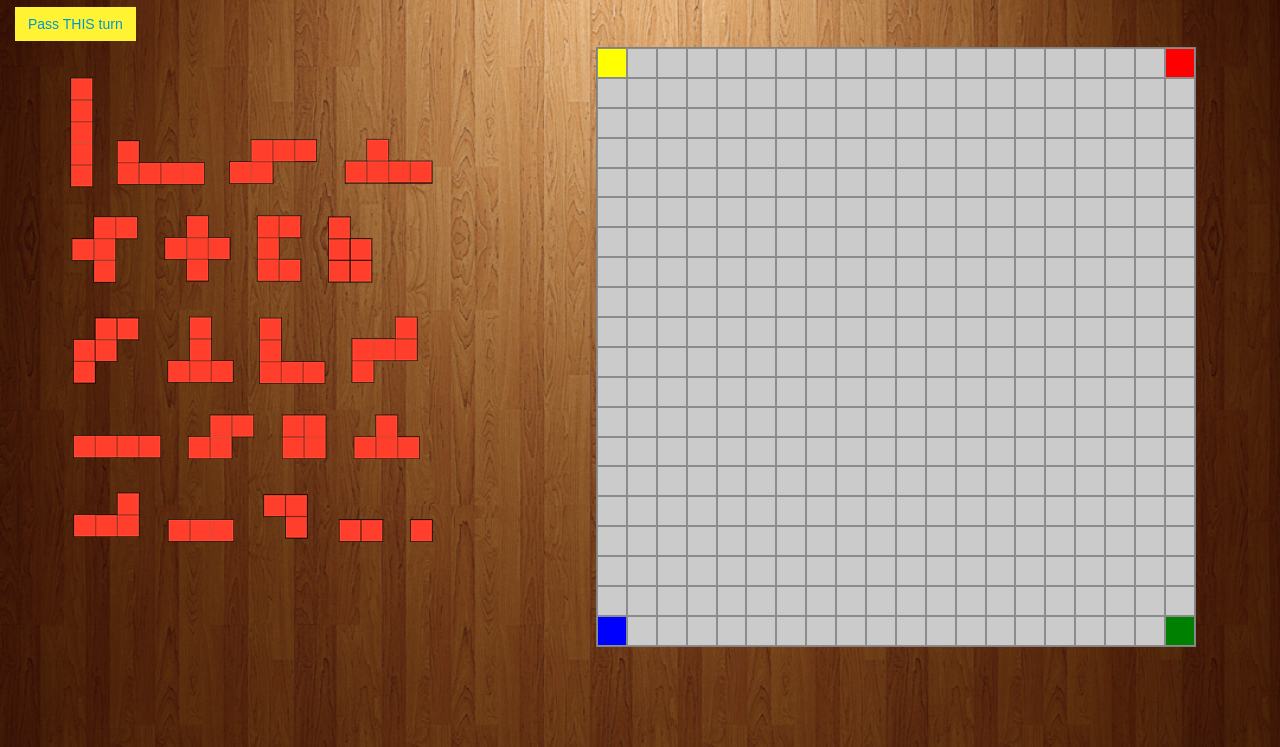
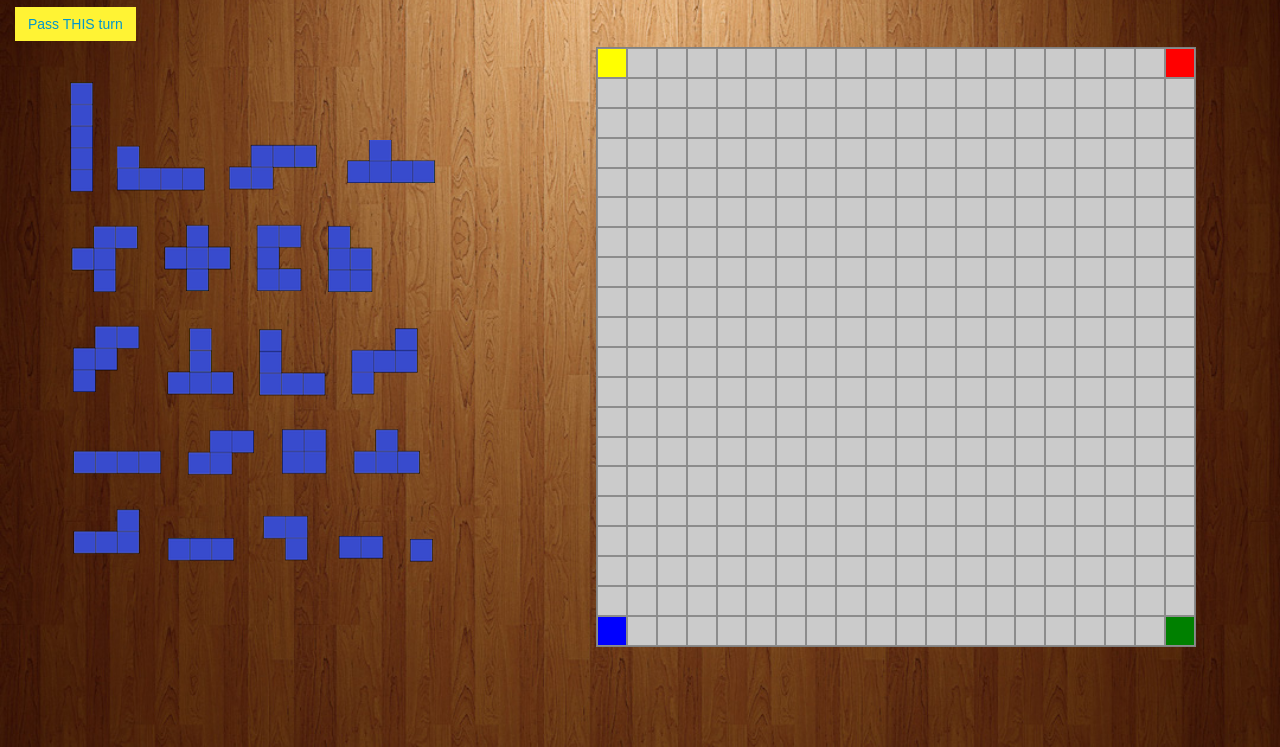
Before and after one commit to alex-mac/Blokus, a plain HTML site: page game.html in a window 1280 px wide. Shown: the part 53-800 px from the top of the page. Drawn offline with nearby package versions, Linux system fonts and the light colour scheme; a web font is replaced by a local one.

Commit message:
img files for pieces

```diff
--- a/css/main.css
+++ b/css/main.css
@@ -122,138 +122,138 @@ body {
   #piece-8, #piece-9, #piece-10, #piece-11, #piece-12, #piece-13, #piece-14, #piece-15,
   #piece-16, #piece-17, #piece-18, #piece-19, #piece-20
   {
-    background-image: url('../images/red-25.png');
+    background-image: url('../images/Blokus-pieces/384bcd.png');
     background-repeat: no-repeat;
     display: inline-block;
     margin-left: 3%;
     margin-bottom: 2%;
-    margin-top: 2%;
+    margin-top: 3%;
   }
 
   #piece-0{
     height: 116px;
     width: 30px;
-    background-position: -475px -119px;
+    background-position: -475px -105px;
   }
 
   #piece-1{
     height: 54px;
     width: 96px;
-    background-position: 3px -140px;
+    background-position: 3px -125px;
   }
 
   #piece-2{
     height: 55px;
     width: 98px;
-    background-position: -279px -140px;
+    background-position: -279px -125px;
   }
 
   #piece-3{
     height: 55px;
     width: 100px;
-    background-position: -400px -238px;
+    background-position: -405px -218px;
   }
 
   #piece-4{
     height: 75px;
     width: 77px;
-    background-position: -235px -205px;
+    background-position: -235px -190px;
   }
 
   #piece-5{
     height: 76px;
     width: 76px;
-    background-position: -322px -205px;
+    background-position: -322px -190px;
   }
 
   #piece-6{
     height: 76px;
     width: 54px;
-    background-position: -148px -205px;
+    background-position: -148px -190px;
   }
 
   #piece-7{
     height: 75px;
     width: 56px;
-    background-position: 5px -205px;
+    background-position: 5px -190px;
   }
 
   #piece-8{
     height: 80px;
     width: 80px;
-    background-position: -60px -200px;
+    background-position: -60px -190px;
   }
 
   #piece-9{
     height: 76px;
     width: 76px;
-    background-position: -105px -118px;
+    background-position: -105px -105px;
   }
 
   #piece-10{
     height: 75px;
     width: 76px;
-    background-position: -192px -118px;
+    background-position: -192px -105px;
   }
 
   #piece-11{
     height: 76px;
     width: 76px;
-    background-position: -387px -118px;
+    background-position: -387px -105px;
   }
 
   #piece-12{
     height: 35px;
     width: 100px;
-    background-position: -190px -73px;
+    background-position: -190px -60px;
   }
 
   #piece-13{
     height: 54px;
     width: 78px;
-    background-position: -430px -53px;
+    background-position: -430px -40px;
   }
 
   #piece-14{
     height: 55px;
     width: 55px;
-    background-position: 4px -52px;
+    background-position: 4px -40px;
   }
 
   #piece-15{
     height: 55px;
     width: 78px;
-    background-position: -82px -52px;
+    background-position: -82px -40px;
   }
 
   #piece-16{
     height: 60px;
     width: 80px;
-    background-position: -320px -50px;
+    background-position: -320px -40px;
   }
 
   #piece-17 {
     height: 30px;
     width: 78px;
-    background-position: -365px -10px;
+    background-position: -365px 2px;
   }
 
   #piece-18 {
     height: 55px;
     width: 60px;
-    background-position: -255px -10px;
+    background-position: -255px 5px;
   }
 
   #piece-19 {
     height: 30px;
     width: 55px;
-    background-position: -147px -10px;
+    background-position: -147px 0px;
   }
 
   #piece-20 {
     height: 30px;
     width: 36px;
-    background-position: -60px -10px;
+    background-position: -60px 3px;
   }
 
 }
--- a/script.js
+++ b/script.js
@@ -480,6 +480,25 @@ var addToGameBoard = function(pieceID){
 //shows all images, compares them to player's set, removes the differences
 var getPlayerPiecesLeft = function() {
    color = playerColor[count % 4];
+   // change the image
+   if(color == "blue"){
+      for(var i = 0; i < 21; i++){
+         $("#piece-" + i).css("background-image", "url('images/Blokus-pieces/384bcd.png')")
+      }
+   } else if (color == "red"){
+      for(var i = 0; i < 21; i++){
+         $("#piece-" + i).css("background-image", "url('images/Blokus-pieces/ff1b36.png')")
+      }
+   }  else if (color == "yellow"){
+      for(var i = 0; i < 21; i++){
+         $("#piece-" + i).css("background-image", "url('images/Blokus-pieces/fff334.png')")
+      }
+   } else if (color == "green"){
+      for(var i = 0; i < 21; i++){
+         $("#piece-" + i).css("background-image", "url('images/Blokus-pieces/68cc01.png')")
+      }
+   }
+   $("h1").html("Player: " + playerColor[count % 4]);
 
    for (var i = 0; i < originalArray.length; i++){
       $( originalArray[i] ).show();
```
Also changed, not shown: images/Blokus-pieces/2000px-BlokusTiles.svg.png (added), images/Blokus-pieces/384bcd.png (added), images/Blokus-pieces/68cc01.png (added), images/Blokus-pieces/ff1b36.png (added), images/Blokus-pieces/fff334.png (added), 2 other files.
